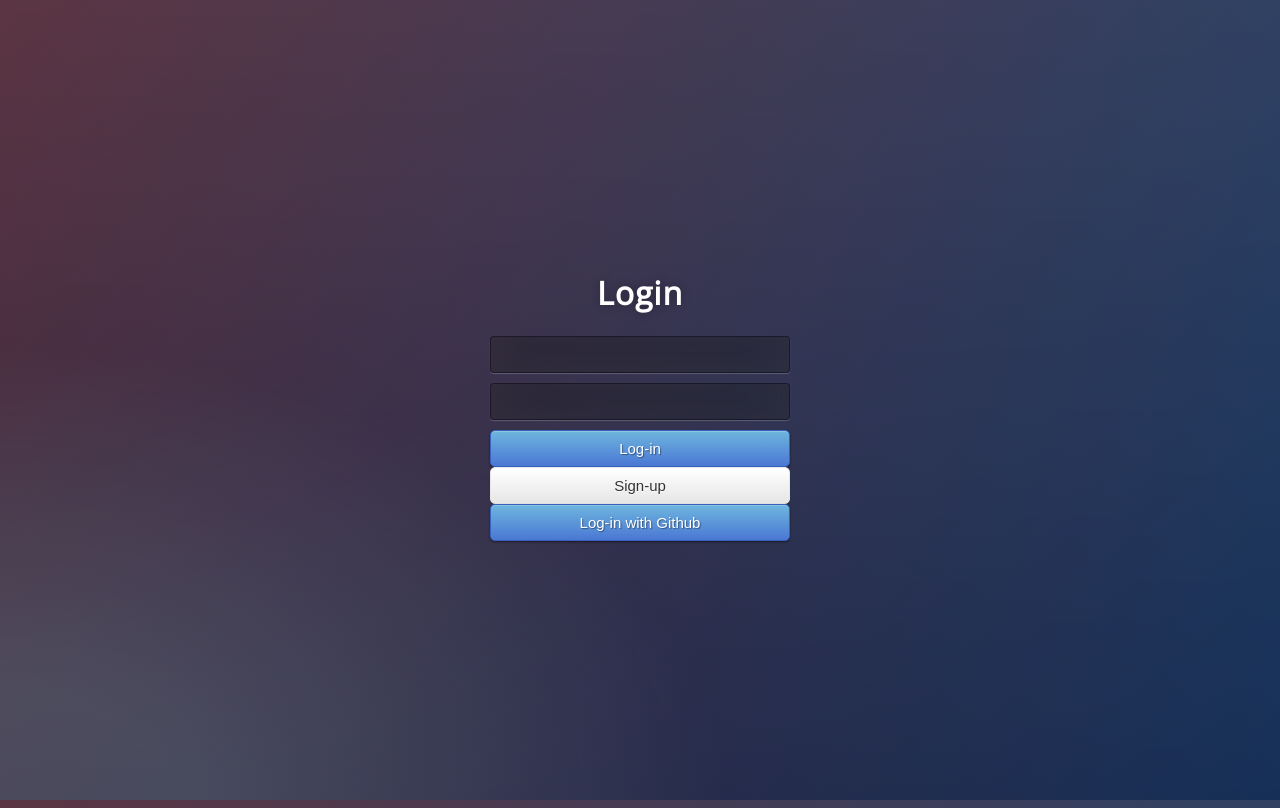
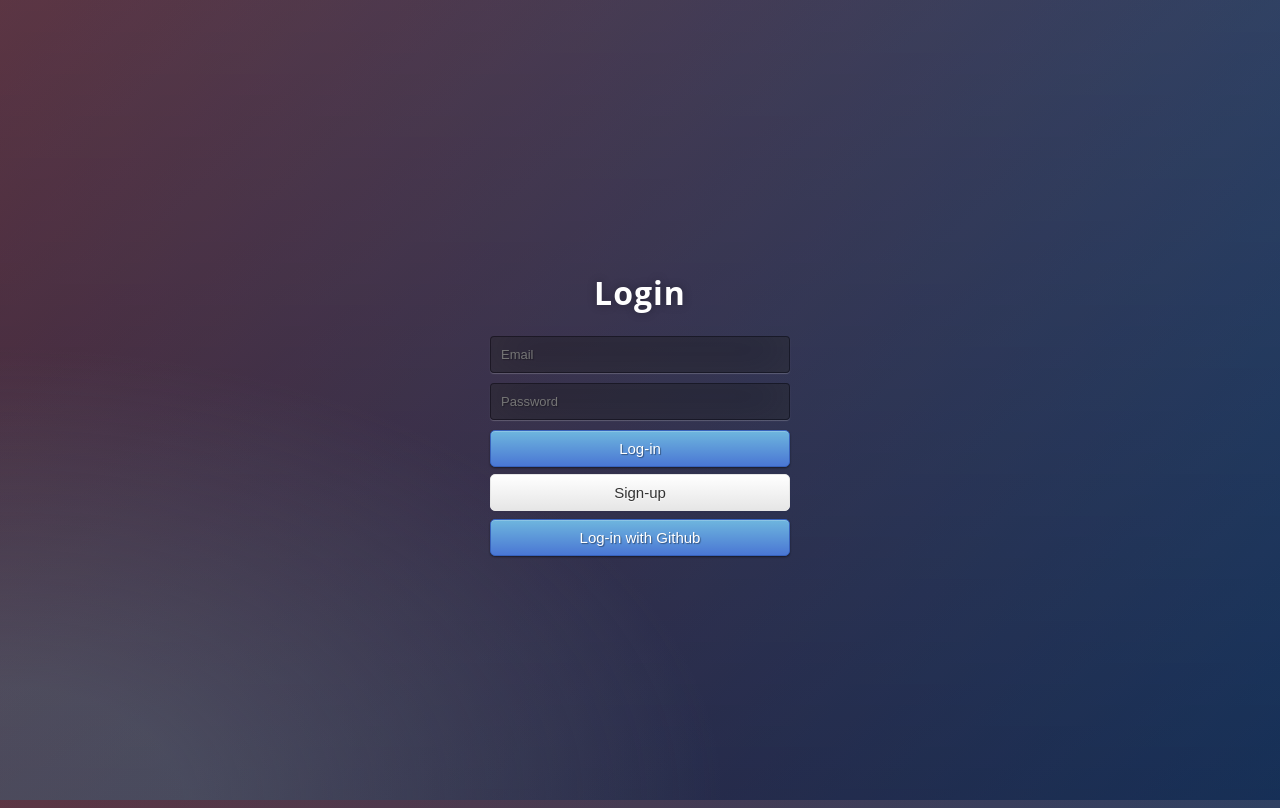
Before and after one commit to Robintorn/chat-application, a website built with webpack: page src/index.html in a window 1280 px wide. Both pictures are taken after a click on the button "Log-in". Built offline with nearby package versions, Linux system fonts and the light colour scheme; some packages are replaced by stand-ins of ours; no server answers.

Commit message:
Nästan klar med registrering-designen

```diff
--- a/src/style.css
+++ b/src/css/style.css
@@ -1,12 +1,10 @@
-@import url(https://fonts.googleapis.com/css?family=Open+Sans);
-.btn { display: inline-block; *display: inline; *zoom: 1; padding: 4px 10px 4px; margin-bottom: 0; font-size: 13px; line-height: 18px; color: #333333; text-align: center;text-shadow: 0 1px 1px rgba(255, 255, 255, 0.75); vertical-align: middle; background-color: #f5f5f5; background-image: -moz-linear-gradient(top, #ffffff, #e6e6e6); background-image: -ms-linear-gradient(top, #ffffff, #e6e6e6); background-image: -webkit-gradient(linear, 0 0, 0 100%, from(#ffffff), to(#e6e6e6)); background-image: -webkit-linear-gradient(top, #ffffff, #e6e6e6); background-image: -o-linear-gradient(top, #ffffff, #e6e6e6); background-image: linear-gradient(top, #ffffff, #e6e6e6); background-repeat: repeat-x; filter: progid:dximagetransform.microsoft.gradient(startColorstr=#ffffff, endColorstr=#e6e6e6, GradientType=0); border-color: #e6e6e6 #e6e6e6 #e6e6e6; border-color: rgba(0, 0, 0, 0.1) rgba(0, 0, 0, 0.1) rgba(0, 0, 0, 0.25); border: 1px solid #e6e6e6; -webkit-border-radius: 4px; -moz-border-radius: 4px; border-radius: 4px; -webkit-box-shadow: inset 0 1px 0 rgba(255, 255, 255, 0.2), 0 1px 2px rgba(0, 0, 0, 0.05); -moz-box-shadow: inset 0 1px 0 rgba(255, 255, 255, 0.2), 0 1px 2px rgba(0, 0, 0, 0.05); box-shadow: inset 0 1px 0 rgba(255, 255, 255, 0.2), 0 1px 2px rgba(0, 0, 0, 0.05); cursor: pointer; *margin-left: .3em; }
+.btn { display: inline-block; *display: inline; *zoom: 1; padding: 4px 10px 4px; margin-bottom: 0; font-size: 13px; line-height: 18px; color: #333333; text-align: center;text-shadow: 0 1px 1px rgba(255, 255, 255, 0.75); vertical-align: middle; background-color: #f5f5f5; background-image: -moz-linear-gradient(top, #ffffff, #e6e6e6); background-image: -ms-linear-gradient(top, #ffffff, #e6e6e6); background-image: -webkit-gradient(linear, 0 0, 0 100%, from(#ffffff), to(#e6e6e6)); background-image: -webkit-linear-gradient(top, #ffffff, #e6e6e6); background-image: -o-linear-gradient(top, #ffffff, #e6e6e6); background-image: linear-gradient(top, #ffffff, #e6e6e6); background-repeat: repeat-x; filter: progid:dximagetransform.microsoft.gradient(startColorstr=#ffffff, endColorstr=#e6e6e6, GradientType=0); border-color: #e6e6e6 #e6e6e6 #e6e6e6; border-color: rgba(0, 0, 0, 0.1) rgba(0, 0, 0, 0.1) rgba(0, 0, 0, 0.25); border: 1px solid #e6e6e6; -webkit-border-radius: 4px; -moz-border-radius: 4px; border-radius: 4px; -webkit-box-shadow: inset 0 1px 0 rgba(255, 255, 255, 0.2), 0 1px 2px rgba(0, 0, 0, 0.05); -moz-box-shadow: inset 0 1px 0 rgba(255, 255, 255, 0.2), 0 1px 2px rgba(0, 0, 0, 0.05); box-shadow: inset 0 1px 0 rgba(255, 255, 255, 0.2), 0 1px 2px rgba(0, 0, 0, 0.05); cursor: pointer; *margin-left: .3em; margin-bottom: 0.5em;}
 .btn:hover, .btn:active, .btn.active, .btn.disabled, .btn[disabled] { background-color: #e6e6e6; }
 .btn-large { padding: 9px 14px; font-size: 15px; line-height: normal; -webkit-border-radius: 5px; -moz-border-radius: 5px; border-radius: 5px; }
 .btn:hover { color: #333333; text-decoration: none; background-color: #e6e6e6; background-position: 0 -15px; -webkit-transition: background-position 0.1s linear; -moz-transition: background-position 0.1s linear; -ms-transition: background-position 0.1s linear; -o-transition: background-position 0.1s linear; transition: background-position 0.1s linear; }
 .btn-primary, .btn-primary:hover { text-shadow: 0 -1px 0 rgba(0, 0, 0, 0.25); color: #ffffff; }
 .btn-primary.active { color: rgba(255, 255, 255, 0.75); }
 .btn-primary { background-color: #4a77d4; background-image: -moz-linear-gradient(top, #6eb6de, #4a77d4); background-image: -ms-linear-gradient(top, #6eb6de, #4a77d4); background-image: -webkit-gradient(linear, 0 0, 0 100%, from(#6eb6de), to(#4a77d4)); background-image: -webkit-linear-gradient(top, #6eb6de, #4a77d4); background-image: -o-linear-gradient(top, #6eb6de, #4a77d4); background-image: linear-gradient(top, #6eb6de, #4a77d4); background-repeat: repeat-x; filter: progid:dximagetransform.microsoft.gradient(startColorstr=#6eb6de, endColorstr=#4a77d4, GradientType=0);  border: 1px solid #3762bc; text-shadow: 1px 1px 1px rgba(0,0,0,0.4); box-shadow: inset 0 1px 0 rgba(255, 255, 255, 0.2), 0 1px 2px rgba(0, 0, 0, 0.5); }
-.btn-secondary { background-color: red;}
 .btn-primary:hover, .btn-primary:active, .btn-primary.active, .btn-primary.disabled, .btn-primary[disabled] { filter: none; background-color: #4a77d4; }
 .btn-block { width: 100%; display:block; }
 
--- a/src/database/FirebaseRepository.js
+++ b/src/database/FirebaseRepository.js
@@ -120,7 +120,7 @@ export default class {
                 }
             }
             else{
-                let reg = document.getElementById("registration/login").style.display = "block";
+                let regLog = document.getElementById("registration/login").style.display = "block";
                 let welcome = document.getElementById("welcome").style.display = "none";
                 let logout = document.getElementById("logout").style.display = "none";
             }
--- a/src/index.html
+++ b/src/index.html
@@ -3,20 +3,18 @@
 <head>
     <meta charset="UTF-8">
     <title>Title</title>
-    <link rel="stylesheet" href="style.css">
+    <link rel="stylesheet" href="css/style.css">
 </head>
 <body>
 
-<div id="test">
-</div>
 <div id="welcome" style="display: none; color: white; text-align: center;">
 </div>
 <div id="registration/login" class="login">
     <h1>Login</h1>
-    <input id="email" type="email">
-    <input id="password" type="password">
+    <input id="email" type="email" placeholder="Email">
+    <input id="password" type="password" placeholder="Password">
     <button id="login" class="btn btn-primary btn-block btn-large">Log-in</button>
-    <button id="signup" class="btn btn-secondary btn-block btn-large">Sign-up</button>
+    <button id="signup" class="btn btn-block btn-large">Sign-up</button>
     <button id="github-login" class="btn btn-primary btn-block btn-large">Log-in with Github</button>
 </div>
     <button id="logout" style="display: none;">Logout</button>
```
Also changed, not shown: 2 other files.
